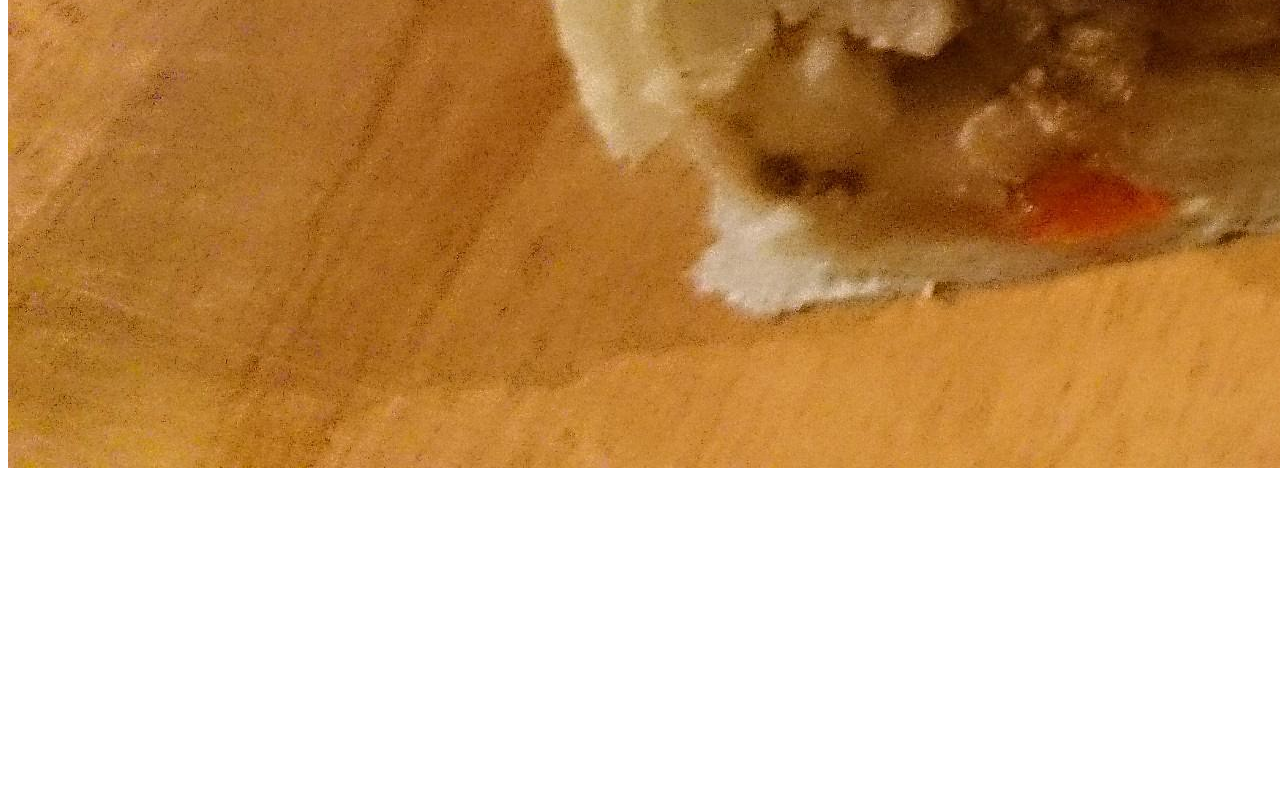
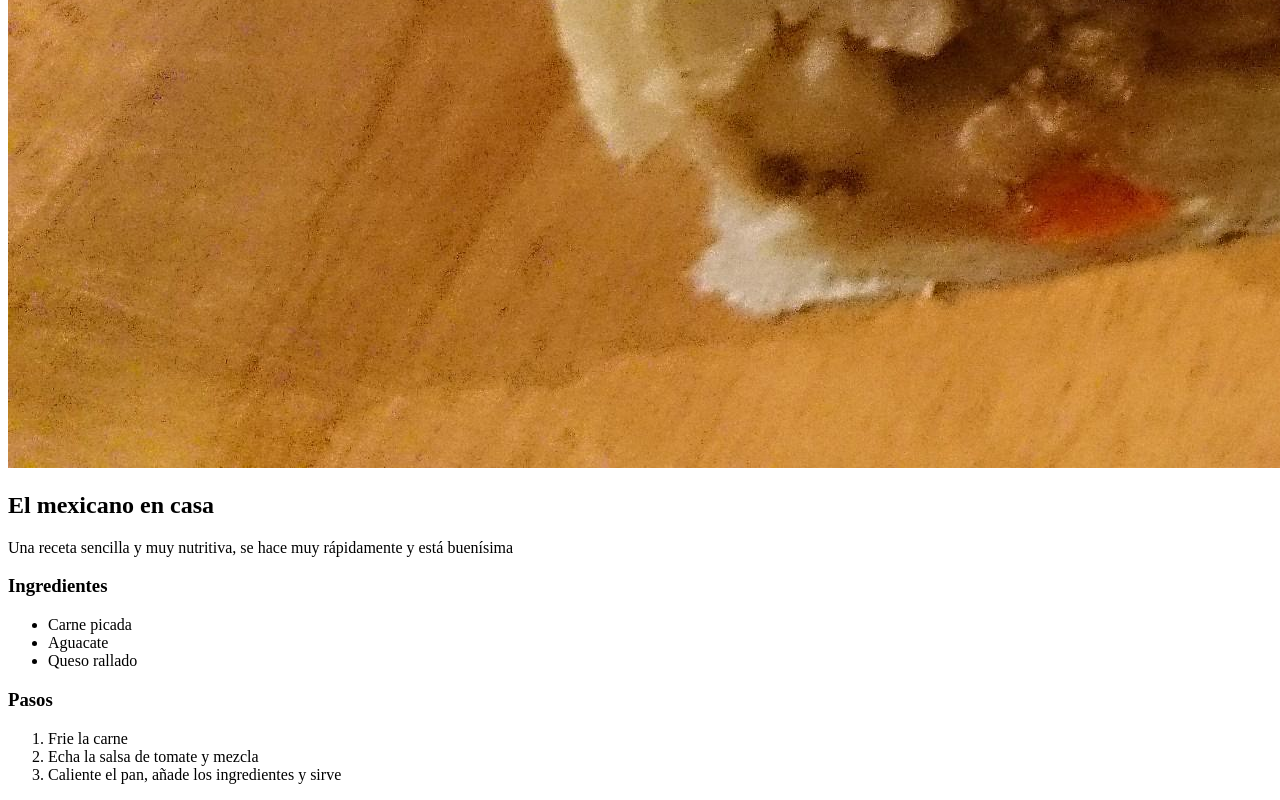
Before and after one commit to Toitw/odin-recipes, a plain HTML site: page recipes/tacos.html in a window 1280 px wide. Shown: the part 1772-2572 px from the top of the page. Before the commit the page ends 2252 px from the top, so only its background shows below. Drawn offline with Linux system fonts and the light colour scheme.

Commit message:
Add description, ingredients and steps

```diff
--- a/recipes/tacos.html
+++ b/recipes/tacos.html
@@ -8,6 +8,22 @@
 </head>
 <body>
     <h1>Tacos de ternera</h1>
-    <img src="../img/burritos_mexicanos_de_carne_picada_55349_orig.jpg" alt="burritos ternera">
+    <img src="../img/burritos_mexicanos_de_carne_picada_55349_orig.jpg"
+    alt="burritos ternera">
+    <h2>El mexicano en casa</h2>
+    <p>Una receta sencilla y muy nutritiva, se hace muy rápidamente y está buenísima
+    </p>
+    <h3>Ingredientes</h3>
+    <ul>
+        <li>Carne picada</li>
+        <li>Aguacate</li>
+        <li>Queso rallado</li>
+    </ul>
+    <h3>Pasos</h3>
+    <ol>
+        <li>Frie la carne</li>
+        <li>Echa la salsa de tomate y mezcla</li>
+        <li>Caliente el pan, añade los ingredientes y sirve</li>
+    </ol>
 </body>
 </html>
```
